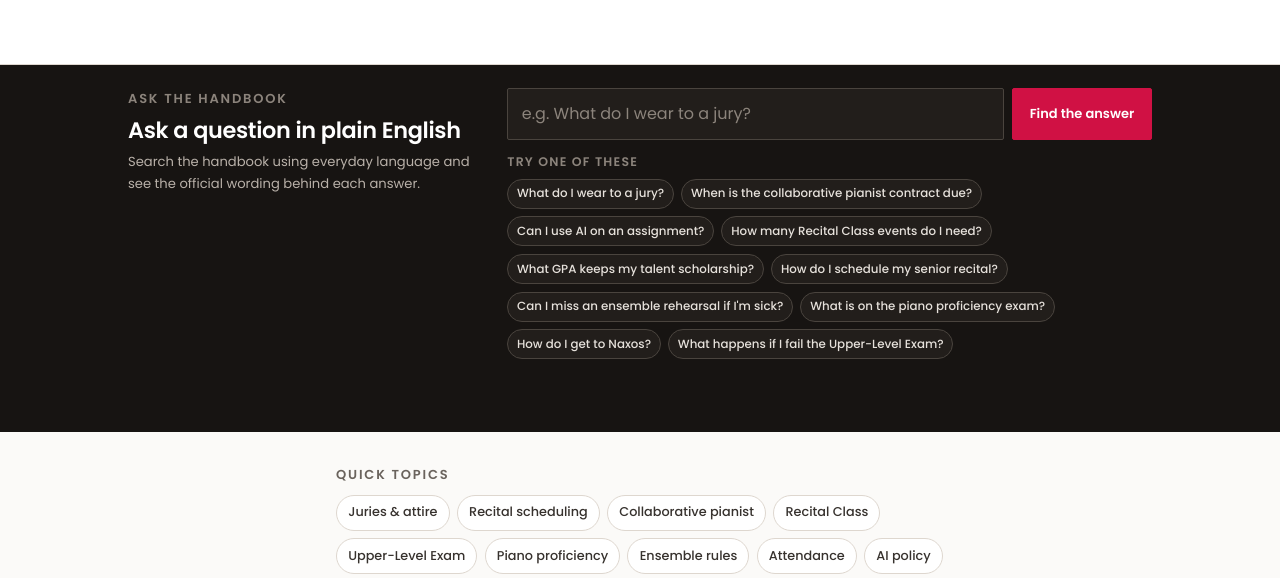
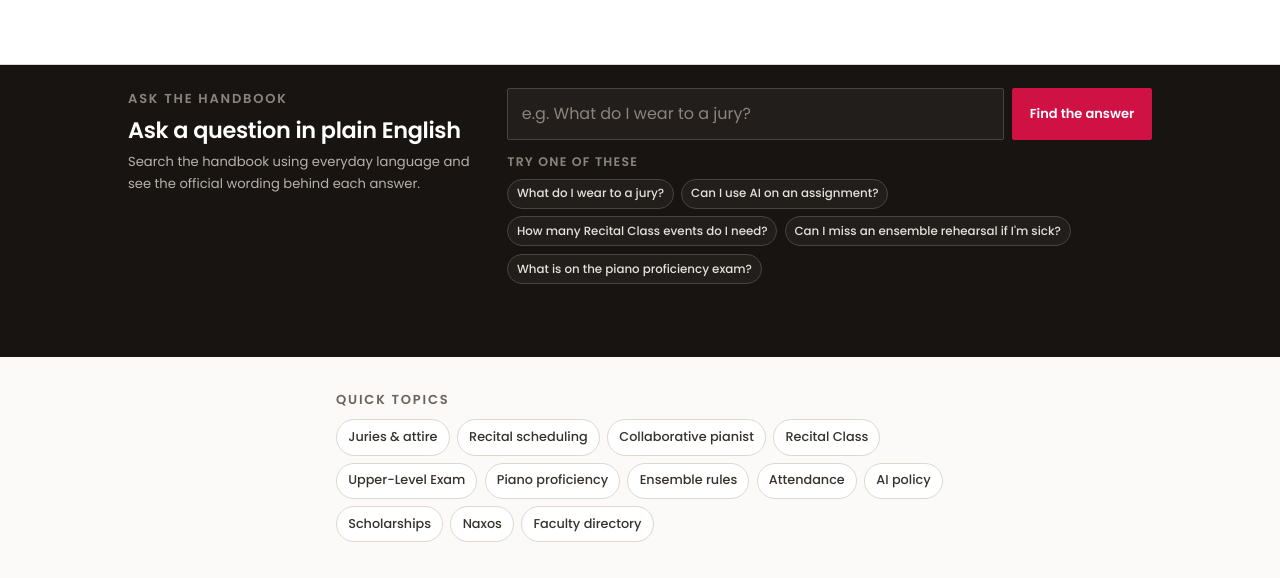
Before and after one commit to wmcareymusic/2627handbook, a plain HTML site: page index.html in a window 1280 px wide. Shown: the part 458-1036 px from the top of the page. Drawn offline with Linux system fonts and the light colour scheme.

Commit message:
Update index.html

```diff
--- a/index.html
+++ b/index.html
@@ -99,15 +99,10 @@
         <p>Try one of these</p>
         <ul class="chips">
 <li><button type="button" class="chip" data-question="What do I wear to a jury?">What do I wear to a jury?</button></li>
-<li><button type="button" class="chip" data-question="When is the collaborative pianist contract due?">When is the collaborative pianist contract due?</button></li>
 <li><button type="button" class="chip" data-question="Can I use AI on an assignment?">Can I use AI on an assignment?</button></li>
 <li><button type="button" class="chip" data-question="How many Recital Class events do I need?">How many Recital Class events do I need?</button></li>
-<li><button type="button" class="chip" data-question="What GPA keeps my talent scholarship?">What GPA keeps my talent scholarship?</button></li>
-<li><button type="button" class="chip" data-question="How do I schedule my senior recital?">How do I schedule my senior recital?</button></li>
 <li><button type="button" class="chip" data-question="Can I miss an ensemble rehearsal if I&#x27;m sick?">Can I miss an ensemble rehearsal if I'm sick?</button></li>
 <li><button type="button" class="chip" data-question="What is on the piano proficiency exam?">What is on the piano proficiency exam?</button></li>
-<li><button type="button" class="chip" data-question="How do I get to Naxos?">How do I get to Naxos?</button></li>
-<li><button type="button" class="chip" data-question="What happens if I fail the Upper-Level Exam?">What happens if I fail the Upper-Level Exam?</button></li>
         </ul>
       </div>
     </div>
```
